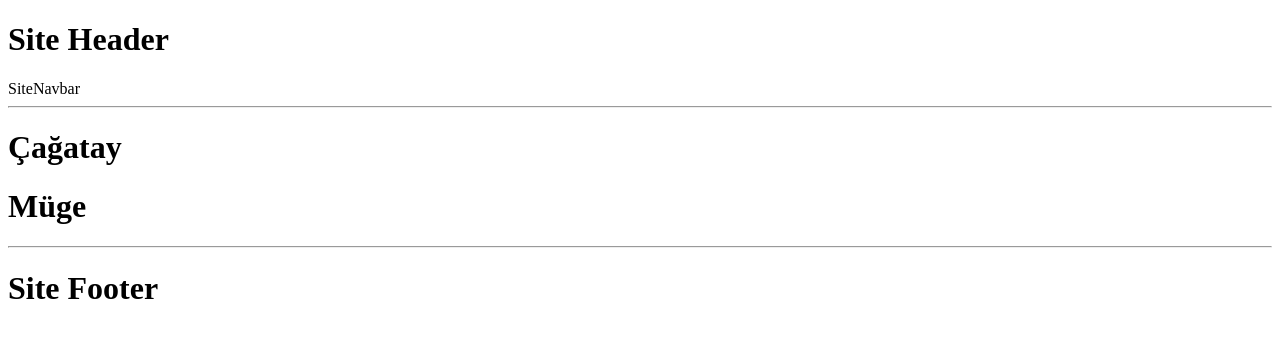
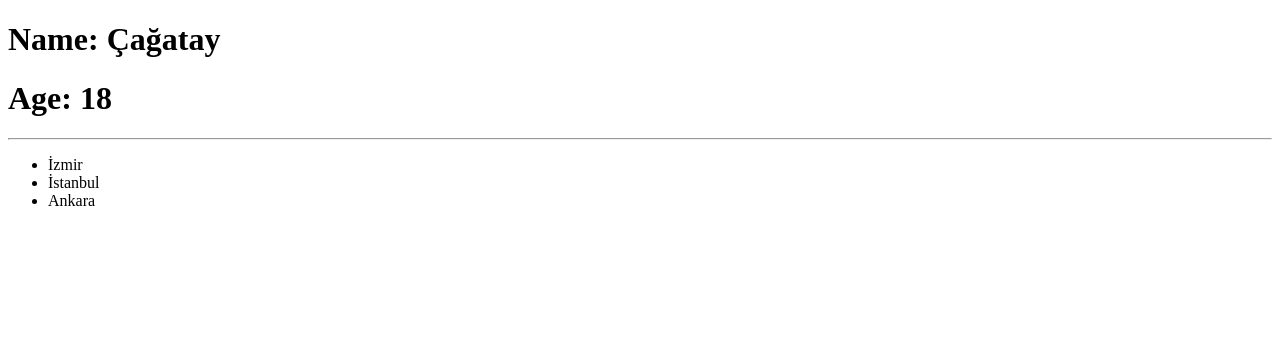
Before and after one commit to yakintech/turkcell-reactjs-tutorial, a React (Vite) app: page / in a window 1280 px wide. Shown: the top 338 px of the page. Built offline with nearby package versions, Linux system fonts and the light colour scheme.

Commit message:
one way binding sample

```diff
--- a/src/App.jsx
+++ b/src/App.jsx
@@ -1,16 +1,12 @@
 import React from 'react'
 import SiteFooter from './components/SiteFooter'
 import SiteHeader from './components/SiteHeader'
+import OneWayBinding from './jsxSample/OneWayBinding'
 
 function App() {
 
   return <>
-    <SiteHeader></SiteHeader>
-    <hr />
-    <h1>Çağatay</h1>
-    <h1>Müge</h1>
-    <hr />
-    <SiteFooter></SiteFooter>
+    <OneWayBinding/>
   </>
 }
 
--- /dev/null
+++ b/src/jsxSample/OneWayBinding.jsx
@@ -0,0 +1,22 @@
+import React from 'react'
+
+function OneWayBinding() {
+
+    //var,let ve const
+    var name = "Çağatay"
+    var age = 18
+    var cities = ["İzmir", "İstanbul", "Ankara"]
+
+    return <>
+        <h1>Name: {name}</h1>
+        <h1>Age: {age}</h1>
+        <hr />
+        <ul>
+            {
+                cities.map(item => <li>{item}</li>)
+            }
+        </ul>
+    </>
+}
+
+export default OneWayBinding
```
Also changed, not shown: 1 other file (tests, documents, lock files or other folders).
